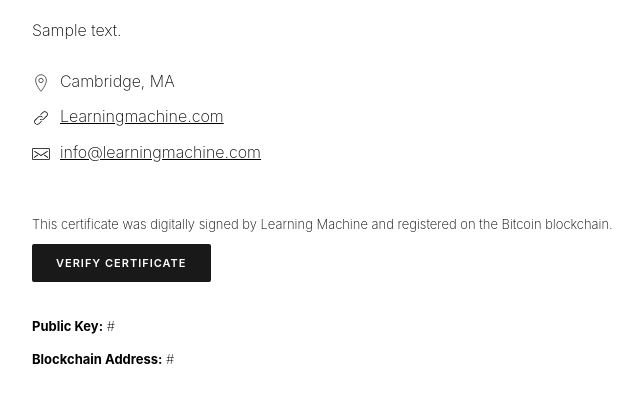
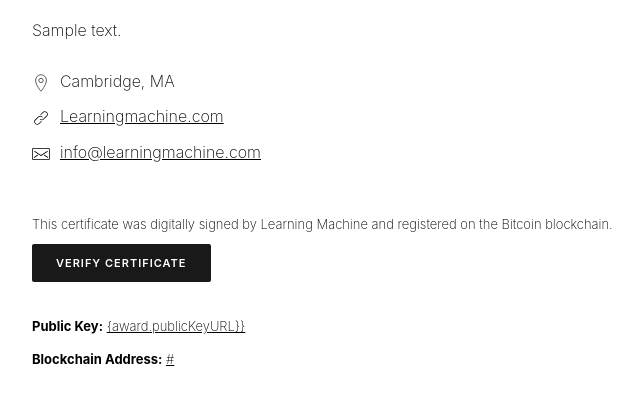
Before and after one commit to blockchain-certificates/cert-viewer, a Flask app: template viewer/templates/award_lm.html in a window 1280 px wide. Shown: the part 430-850 px from the top of the page, without its empty margins (308-951 px from the left). Run offline with Flask 2, Linux system fonts and the light colour scheme; the template is opened without the code that fills it: most values are stand-ins (such as "Sample title", 1, 10 or a date in 2020); parts of the project's set-up code (start-up, migrations or seed data) failed here and were passed over; some libraries are stand-ins or nearby versions.

Commit message:
update public key

```diff
--- a/viewer/templates/award_lm.html
+++ b/viewer/templates/award_lm.html
@@ -52,11 +52,12 @@
       </div>
 
       <div class="public-key">
-        <strong>Public Key:</strong> <span class="key">{{award.publicKeyURL}}</span>
+        <strong>Public Key:</strong> <span class="key"><a href="{award.publicKeyURL}}">{award.publicKeyURL}}</a></span>
       </div>
 
       <div class="row blockchain-address">
-        <strong>Blockchain Address:</strong> <span class="address">{{award.transactionIDURL}}</span>
+        <strong>Blockchain Address:</strong> <span class="address">
+          <a href="{{award.transactionIDURL}}">{{award.transactionIDURL}}</a> </span>
       </div>
 
   </div>
```
Also changed, not shown: 1 other file.
